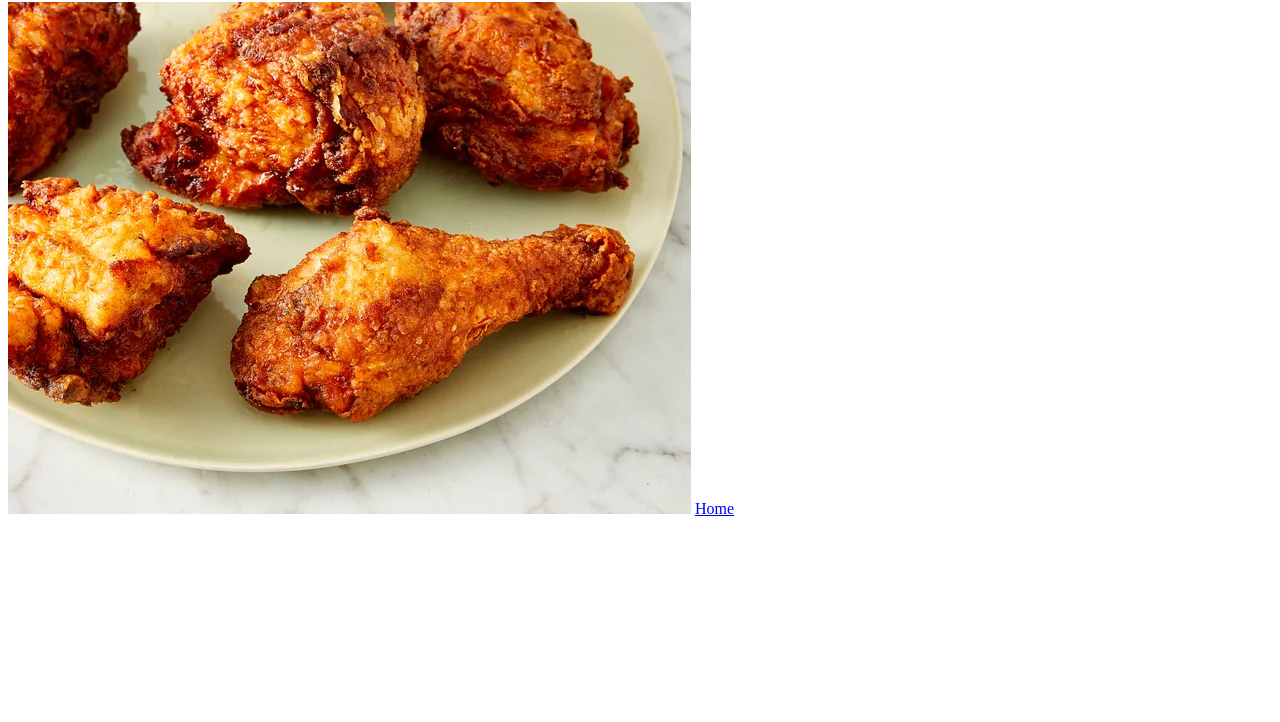
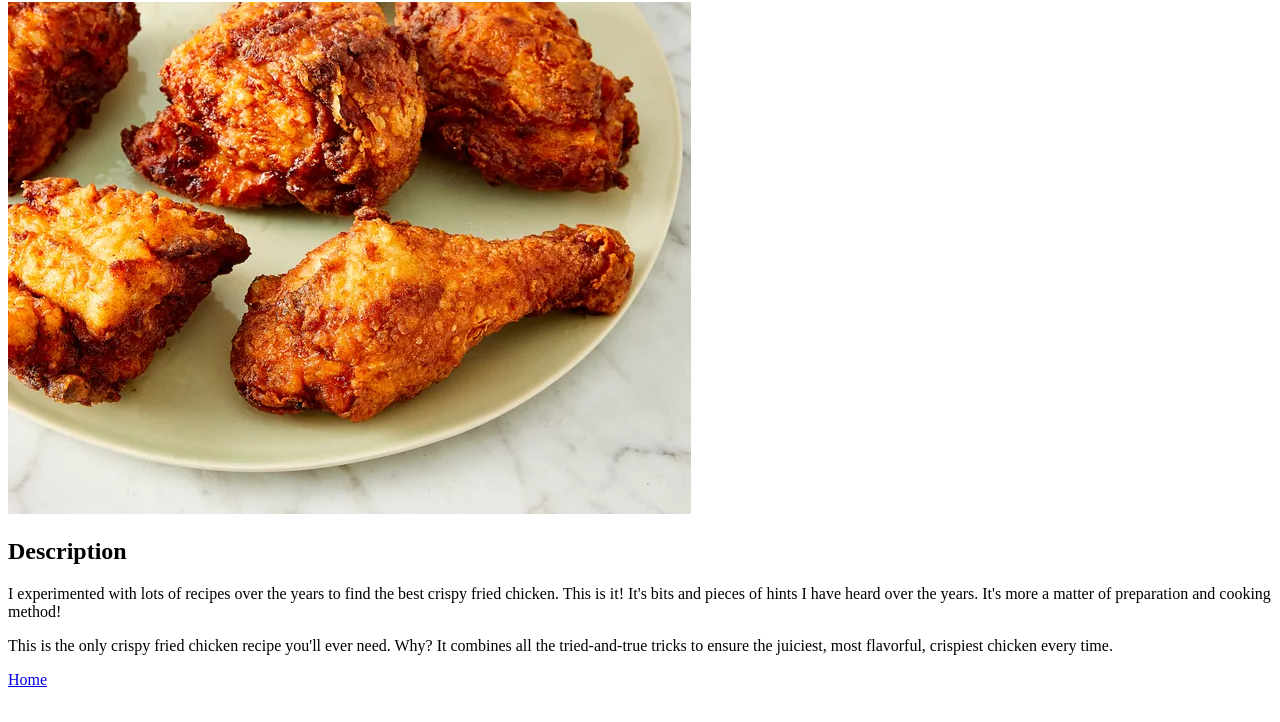
Before and after one commit to hikiman/odin-recipes, a plain HTML site: page odin-recipes/fried-chicken.html in a window 1280 px wide. Shown: the part 78-800 px from the top of the page. Drawn offline with Linux system fonts and the light colour scheme.

Commit message:
feat: add description to fried-chicken.html

```diff
--- a/odin-recipes/fried-chicken.html
+++ b/odin-recipes/fried-chicken.html
@@ -8,6 +8,9 @@
 <body>
   <h1>Crispy Fried Chicken</h1>
   <img src="/images/fried-chicken.webp" alt="dish">
+  <h2>Description</h2>
+  <p>I experimented with lots of recipes over the years to find the best crispy fried chicken. This is it! It's bits and pieces of hints I have heard over the years. It's more a matter of preparation and cooking method!</p>
+  <p>This is the only crispy fried chicken recipe you'll ever need. Why? It combines all the tried-and-true tricks to ensure the juiciest, most flavorful, crispiest chicken every time.</p>
   <a href="../index.html">Home</a>
 </body>
 </html>
```
